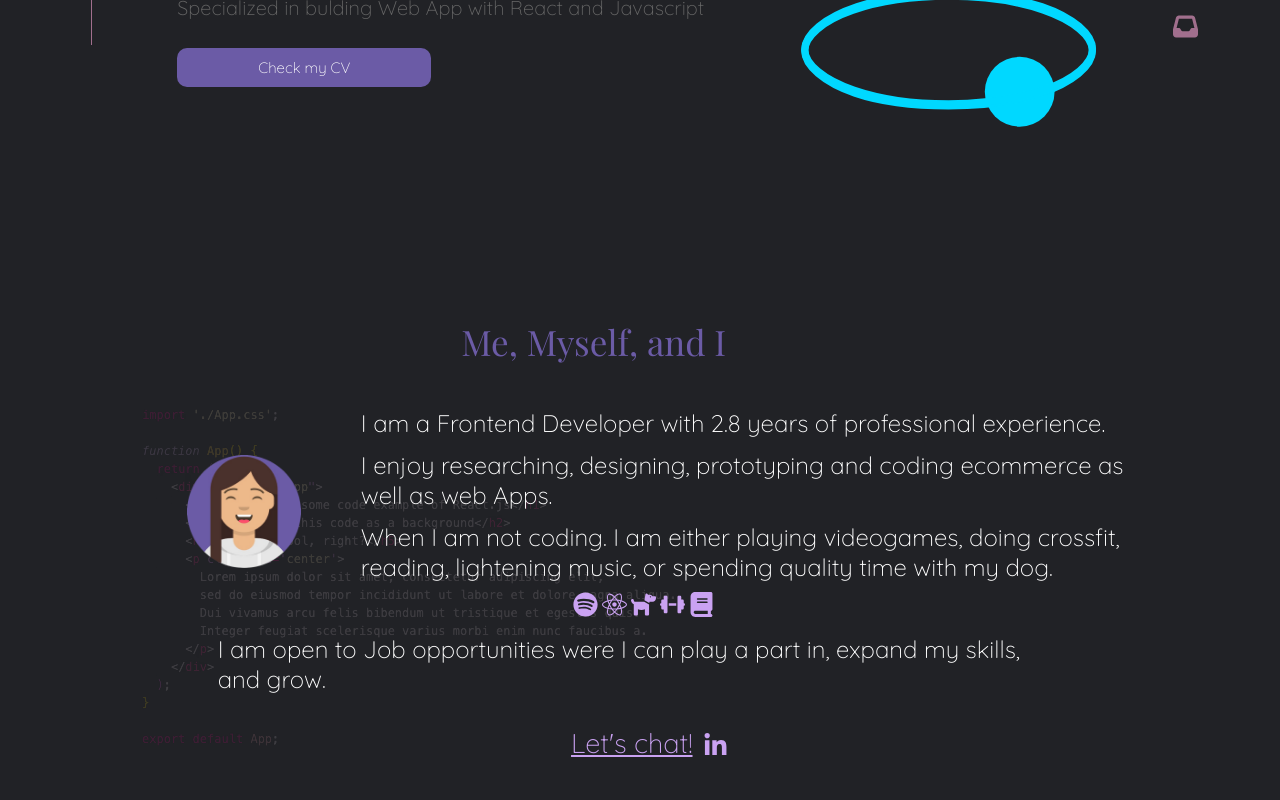
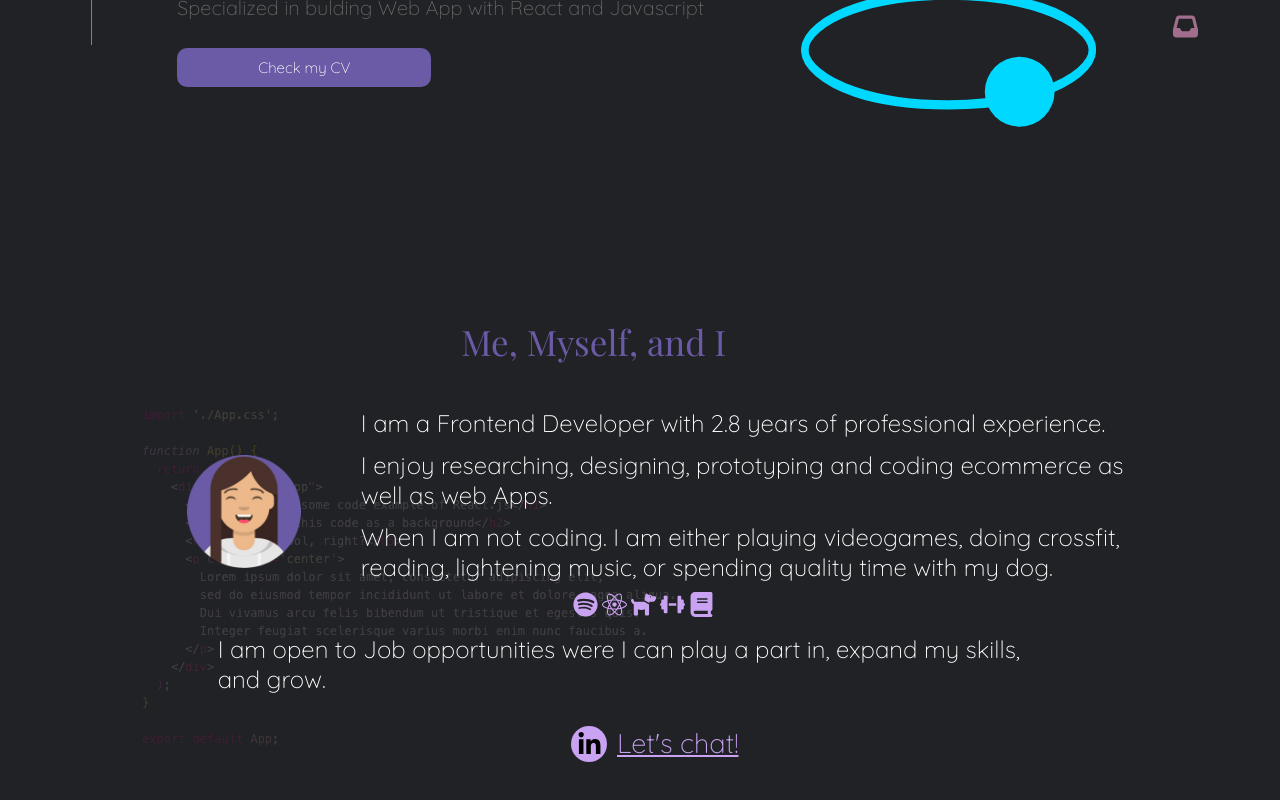
Before and after one commit to gabrielaRazo/portfolio, a React (Create React App) app: page / in a window 1280 px wide. Shown: the part 344-1144 px from the top of the page. Built offline with nearby package versions, Linux system fonts and the light colour scheme.

Commit message:
style: Add style contact icon

```diff
--- a/src/components/about/about.js
+++ b/src/components/about/about.js
@@ -101,13 +101,6 @@ const About = () => {
                 <Col lg={5} md={5} xs={2} sm={4}></Col>
                 <Col lg={7} md={7} xs={8} sm={8}>
                   <Subtitle>
-                    <a
-                      href="mailto:gabrielarazoroldan@gmail.com"
-                      target="_blank"
-                      rel="noreferrer"
-                    >
-                      Let's chat!
-                    </a>
                     <Icon>
                       <a
                         href="https://www.linkedin.com/in/gabriela97/"
@@ -117,6 +110,13 @@ const About = () => {
                         <FontAwesomeIcon icon={faLinkedinIn} />
                       </a>
                     </Icon>
+                    <a
+                      href="mailto:gabrielarazoroldan@gmail.com"
+                      target="_blank"
+                      rel="noreferrer"
+                    >
+                      Let's chat!
+                    </a>
                   </Subtitle>
                 </Col>
               </Row>
--- a/src/components/about/about.style.js
+++ b/src/components/about/about.style.js
@@ -50,15 +50,17 @@ export const ContainerIcons = styled.div`
 
 export const Icon = styled.div`
   display: inline-block;
+  text-align: center;
+  background-color: ${colors.colors.pink};
+  width: 36px;
+  height: 36px;
+  margin-right: 10px;
+  border-radius: 50%;
   svg {
     width: 25px;
     height: 25px;
-    color: ${colors.colors.pink};
-    margin-left: 10px;
-    margin-bottom: -1px;
-    @media (min-width: 360px) and (max-width: 420px) {
-      margin-bottom: -2px;
-    }
+    padding-left: 1px;
+    color: ${colors.colors.black};
   }
 `;
 
```
